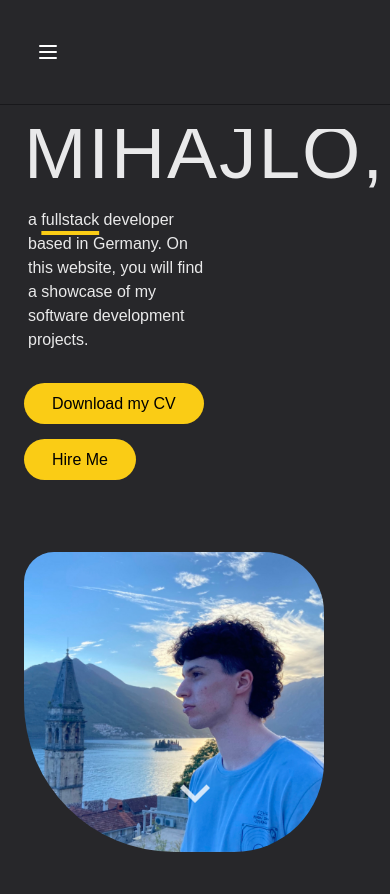
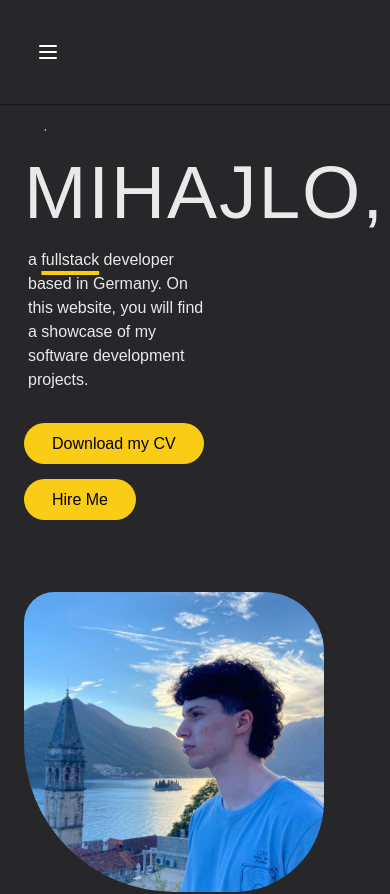
Before and after one commit to mihajloz/mihajloz.github.io, a React (Vite) app: page / in a window 390 px wide. Shown: the top 894 px of the page. Built offline with nearby package versions, Linux system fonts and the light colour scheme.

Commit message:
nav margin

```diff
--- a/src/components/About.jsx
+++ b/src/components/About.jsx
@@ -8,7 +8,7 @@ const About = () => {
       id="about"
       className="bg-zinc-800 w-full h-screen flex flex-col xl:flex-row items-start sm:items-center justify-center"
     >
-      <div className="max-w-[1600px] flex justify-center flex-col md:flex-row pl-0 gap-20">
+      <div className="max-w-[1600px] flex justify-center flex-col md:flex-row pl-0 gap-20 mt-20 sm:mt-0">
         <div className="flex flex-col text-white/90 ml-4 max-w-[50vw] md:basis-2/5 mt-20 xl:mt-0">
           <div className="xl:text-[1.5rem] lg:text-[20px] md:text-[18px] sm:text-[16px] ml-3">
             Hi, I&apos;m
@@ -43,7 +43,7 @@ const About = () => {
       </div>
       <button
         onClick={() => scrollTo("skills")}
-        className="cursor-point absolute bottom-0 text-[60px] py-3 w-screen overflow-hidden flex justify-center text-white/80 animated-jump"
+        className="hidden sm:flex cursor-point absolute bottom-0 text-[60px] py-3 w-screen overflow-hidden justify-center text-white/80 animated-jump"
       >
         <MdExpandMore />
       </button>
```
